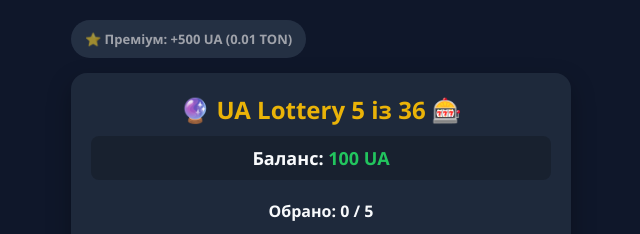
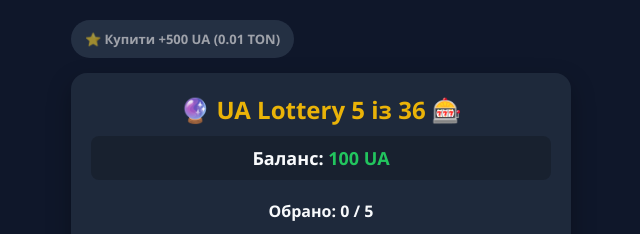
Before and after one commit to Leslav2025/5iz36, a plain HTML site: page index.html in a window 1280 px wide. Shown: the top 234 px of the page, 319-959 px from the left. Drawn offline with Linux system fonts and the light colour scheme; a script that the page names is missing.

Commit message:
index.html

```diff
--- a/index.html
+++ b/index.html
@@ -67,7 +67,7 @@
 <body>
 
     <div class="header-controls">
-        <button class="btn-premium-buy" id="btn-buy-ua" onclick="buyUABalance()" disabled>⭐ Преміум: +500 UA (0.01 TON)</button>
+        <button class="btn-premium-buy" id="btn-buy-ua" onclick="buyUABalance()" disabled>⭐ Купити +500 UA (0.01 TON)</button>
         <div id="ton-connect-btn"></div>
     </div>
 
@@ -164,7 +164,7 @@
             initAudio();
             document.getElementById('status-message').innerText = "⏳ Очікування підтвердження транзакції...";
 
-            // Виправлений формат: без payload
+            // Чистий об'єкт повідомлення БЕЗ payload взагалі
             const transaction = {
                 validUntil: Math.floor(Date.now() / 1000) + 360,
                 messages: [{
```
